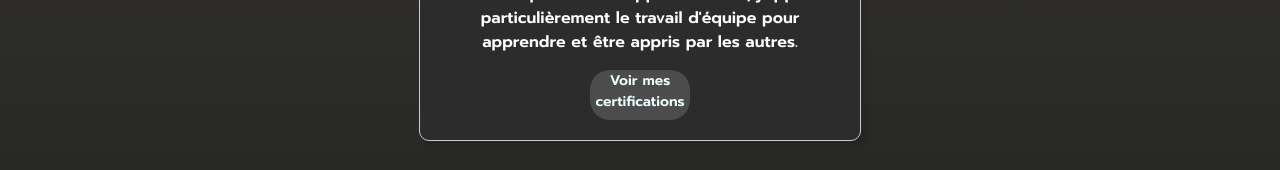
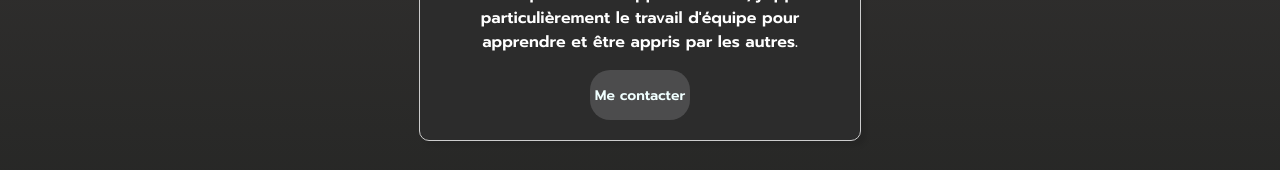
Before and after one commit to Thomas-Thony/MonPortfolioReact.JS, a React (Vite) app: page /monProfil in a window 1280 px wide. Shown: the part 338-508 px from the top of the page. Built offline with nearby package versions, Linux system fonts and the light colour scheme.

Commit message:
Ajout d'une boite de dialogue de contact

```diff
--- a/package.json
+++ b/package.json
@@ -12,6 +12,7 @@
   "dependencies": {
     "react": "^18.3.1",
     "react-dom": "^18.3.1",
+    "react-modal": "^3.16.3",
     "react-router-dom": "^7.1.3"
   },
   "devDependencies": {
--- a/src/components/Cartes/profil.jsx
+++ b/src/components/Cartes/profil.jsx
@@ -1,9 +1,10 @@
 import "../../styles/profil.css";
-import { useRef, useEffect } from "react";
-import { Link } from 'react-router-dom';
+import { useRef, useState, useEffect } from "react";
+import Modal from 'react-modal';
 
 function Profil() {
   const carteRef = useRef(null);
+  const [modalIsOpen, setModalIsOpen] = useState(false);
 
   useEffect(() => {
     const handleMouseMove = (e) => {
@@ -36,6 +37,14 @@ function Profil() {
     };
   }, []);
 
+  const openModal = () => {
+    setModalIsOpen(true);
+  };
+
+  const closeModal = () => {
+    setModalIsOpen(false);
+  };
+
   return (
     <center>
       <div className="perspective">
@@ -46,12 +55,19 @@ function Profil() {
             Passionné par le développement Web, j&apos;apprécie particulièrement le travail d&apos;équipe pour apprendre et être appris par les autres.
           </p>
           <div className="btn">
-            <Link to="/certifs">
-              <p>Voir mes certifications</p>
-            </Link>
+            <p id="contact" onClick={openModal}>Me contacter</p>
           </div>
         </div>
       </div>
+
+      <Modal
+        isOpen={modalIsOpen}
+        onRequestClose={closeModal}
+        contentLabel="Certifications Modal">
+        <h2>Me contacter</h2>
+        <button onClick={closeModal}>Fermer</button>
+        {/* Ajoutez le contenu de votre boîte de dialogue ici */}
+      </Modal>
     </center>
   );
 }
--- a/src/styles/profil.css
+++ b/src/styles/profil.css
@@ -61,6 +61,7 @@
     font-size: 14px;
     background-color: rgb(76, 76, 77);
     border-radius: 20px;
+    align-content: center;
 }
 
 .btn:hover {
```
Also changed, not shown: 1 other file (tests, documents, lock files or other folders).
